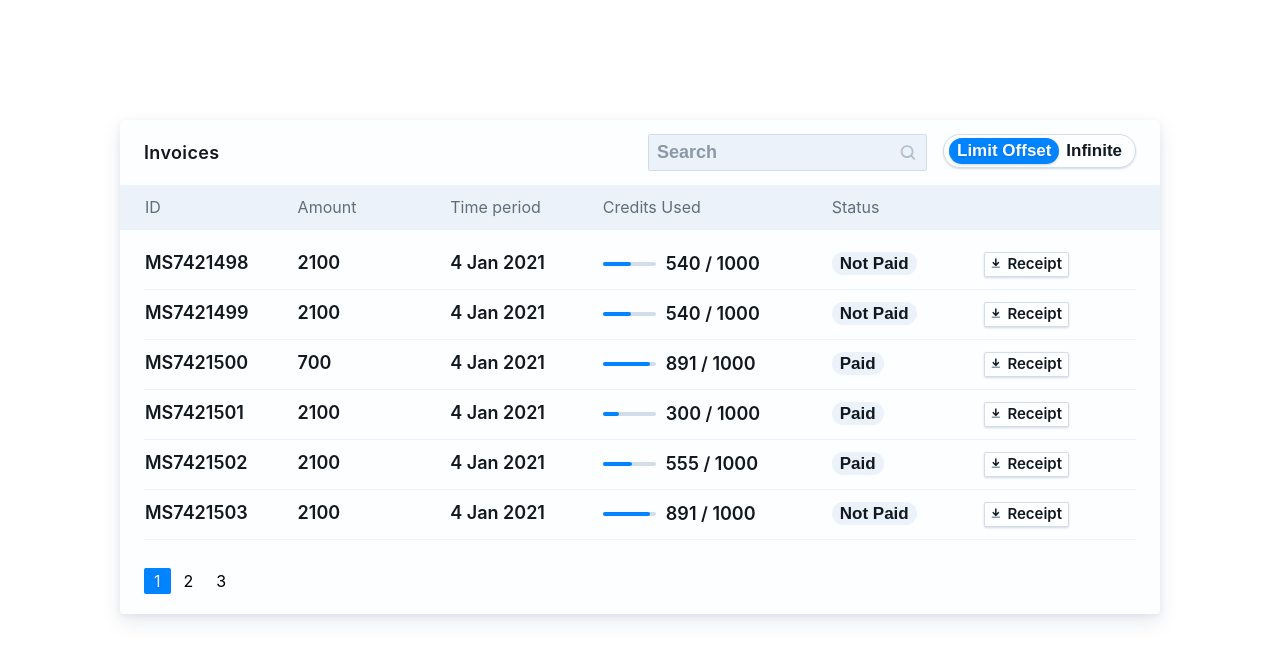
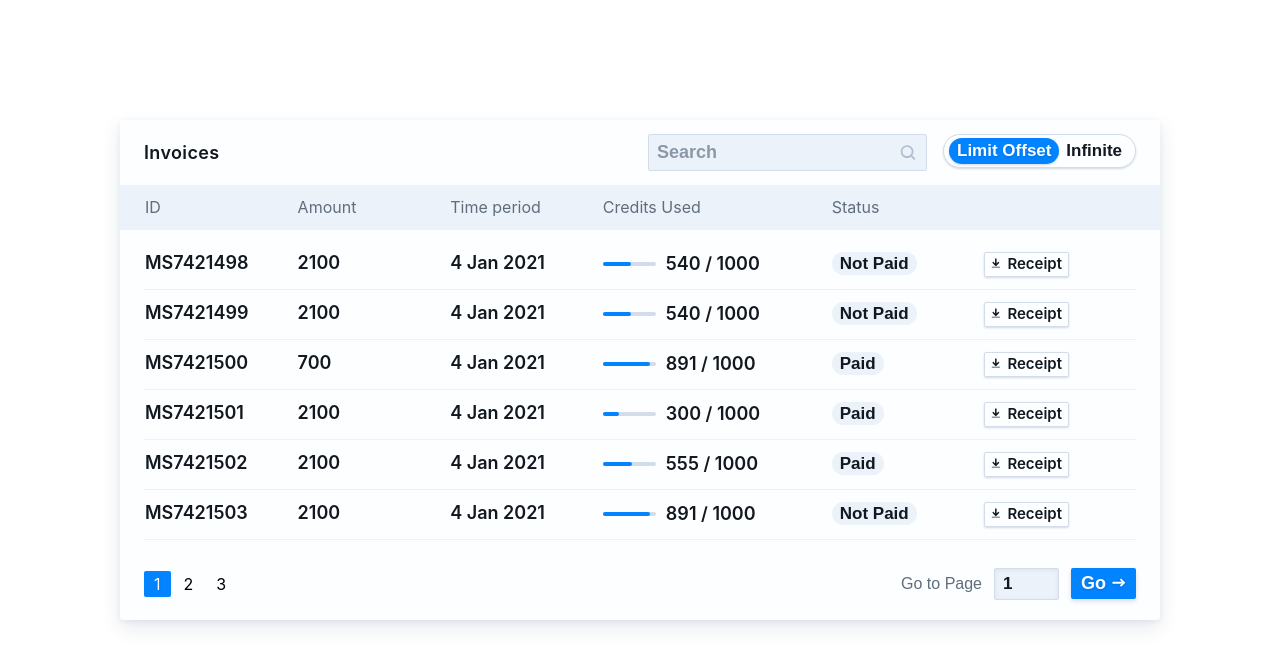
Before and after one commit to inkoop/merkle-science, a Vue app: page / in a window 1280 px wide. Shown: the top 666 px of the page. Built offline with nearby package versions, Linux system fonts and the light colour scheme.

Commit message:
Goto Page Added

```diff
--- a/src/components/Table.vue
+++ b/src/components/Table.vue
@@ -74,6 +74,10 @@
           :totalPages="pagination.totalPages"
           @changePage="changePage"
         />
+        <GotoPage
+          :currentPage="pagination.currentPage"
+          @changePage="changePage"
+        />
       </tfoot>
     </div>
   </div>
@@ -85,13 +89,14 @@ import { format } from "date-fns";
 import SearchField from "./UI/SearchField";
 import ToggleField from "./UI/ToggleField";
 import Pagination from "./UI/Pagination";
+import GotoPage from "./UI/GotoPage";
 
 import { invoices } from "../mock";
 
 export default {
   name: "Table",
   props: { msg: String },
-  components: { SearchField, ToggleField, Pagination },
+  components: { SearchField, ToggleField, Pagination, GotoPage },
   data() {
     return {
       filteredInvoices: invoices,
@@ -254,7 +259,6 @@ export default {
   .table-footer {
     display: flex;
     justify-content: space-between;
-    flex-direction: column;
 
     padding: 0 24px;
     margin-bottom: 20px;
--- /dev/null
+++ b/src/components/UI/GotoPage.vue
@@ -0,0 +1,161 @@
+<template>
+  <div class="goto-page-container">
+    <form @submit="handleSubmit">
+      <span class="caption">Go to Page</span>
+      <input type="number" class="field" v-model="page" required />
+      <button class="button">
+        <span>Go</span>
+        <span class="icon">
+          <svg
+            width="20"
+            height="15"
+            viewBox="0 0 20 15"
+            fill="none"
+            xmlns="http://www.w3.org/2000/svg"
+          >
+            <g filter="url(#filter0_dd)">
+              <path
+                d="M12.134 10.858L10.856 9.58L12.08 8.356L12.908 7.654L12.89 7.582L11.36 7.672H3.494V5.764H11.36L12.89 5.854L12.908 5.782L12.08 5.08L10.856 3.856L12.134 2.578L16.274 6.718L12.134 10.858Z"
+                fill="#FDFEFF"
+              />
+            </g>
+            <defs>
+              <filter
+                id="filter0_dd"
+                x="0.493988"
+                y="0.578003"
+                width="18.78"
+                height="14.28"
+                filterUnits="userSpaceOnUse"
+                color-interpolation-filters="sRGB"
+              >
+                <feFlood flood-opacity="0" result="BackgroundImageFix" />
+                <feColorMatrix
+                  in="SourceAlpha"
+                  type="matrix"
+                  values="0 0 0 0 0 0 0 0 0 0 0 0 0 0 0 0 0 0 127 0"
+                />
+                <feOffset dy="1" />
+                <feGaussianBlur stdDeviation="1" />
+                <feColorMatrix
+                  type="matrix"
+                  values="0 0 0 0 0 0 0 0 0 0.203922 0 0 0 0 0.4 0 0 0 0.12 0"
+                />
+                <feBlend
+                  mode="normal"
+                  in2="BackgroundImageFix"
+                  result="effect1_dropShadow"
+                />
+                <feColorMatrix
+                  in="SourceAlpha"
+                  type="matrix"
+                  values="0 0 0 0 0 0 0 0 0 0 0 0 0 0 0 0 0 0 127 0"
+                />
+                <feOffset dy="1" />
+                <feGaussianBlur stdDeviation="1.5" />
+                <feColorMatrix
+                  type="matrix"
+                  values="0 0 0 0 0 0 0 0 0 0.203922 0 0 0 0 0.4 0 0 0 0.06 0"
+                />
+                <feBlend
+                  mode="normal"
+                  in2="effect1_dropShadow"
+                  result="effect2_dropShadow"
+                />
+                <feBlend
+                  mode="normal"
+                  in="SourceGraphic"
+                  in2="effect2_dropShadow"
+                  result="shape"
+                />
+              </filter>
+            </defs>
+          </svg>
+        </span>
+      </button>
+    </form>
+  </div>
+</template>
+
+<script>
+export default {
+  name: "GotoPage",
+  props: ["currentPage", "totalPages"],
+  data() {
+    return {
+      page: this.$props.currentPage + 1,
+    };
+  },
+  methods: {
+    handleSubmit(e) {
+      e.preventDefault();
+      this.$emit("changePage", this.page - 1);
+    },
+  },
+};
+</script>
+
+<style lang="scss">
+.goto-page-container {
+  display: flex;
+  justify-content: flex-start;
+  align-items: center;
+
+  .caption {
+    font-family: var(--font-secondary);
+    font-style: normal;
+    font-weight: normal;
+    font-size: 16px;
+    line-height: 140%;
+
+    color: var(--color-grey-5);
+    margin-right: 12px;
+  }
+
+  .field {
+    background: var(--color-grey-1);
+
+    max-width: 47px;
+    padding: 5px 8px;
+    margin-right: 12px;
+    border: 1px solid var(--color-grey-2);
+    box-shadow: inset 0px 1px 4px rgba(18, 24, 31, 0.07);
+    border-radius: 2px;
+
+    font-family: var(--font-secondary);
+    font-style: normal;
+    font-weight: 600;
+    font-size: 17px;
+    color: var(--color-grey-9);
+
+    outline: none;
+  }
+
+  .button {
+    cursor: pointer;
+    background: var(--color-blue-600);
+
+    box-shadow: 0px 3px 6px rgba(0, 52, 102, 0.05),
+      0px 2px 4px rgba(0, 52, 102, 0.1);
+    border-radius: 2px;
+
+    padding: 4px 10px;
+    border: none;
+
+    font-family: var(--font-secondary);
+    font-style: normal;
+    font-weight: 600;
+    font-size: 18px;
+    line-height: 23px;
+
+    color: var(--color-grey-white);
+
+    text-shadow: 0px 1px 3px rgba(0, 52, 102, 0.06),
+      0px 1px 2px rgba(0, 52, 102, 0.12);
+
+    .icon svg {
+      transform: translateY(2px) translateX(3px);
+    }
+  }
+}
+</style>
```
